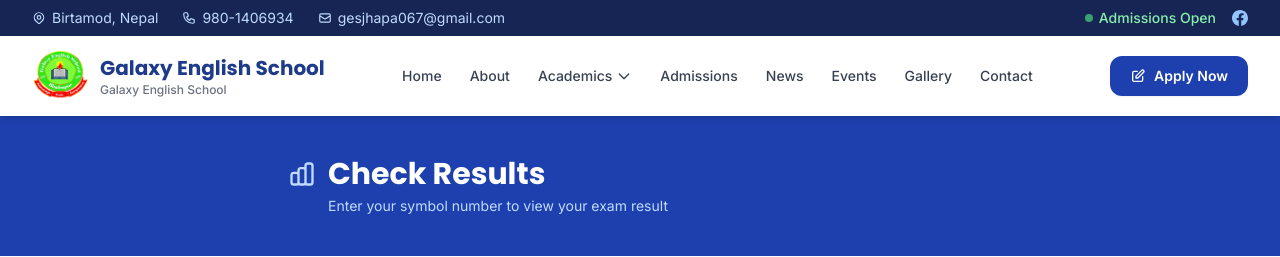
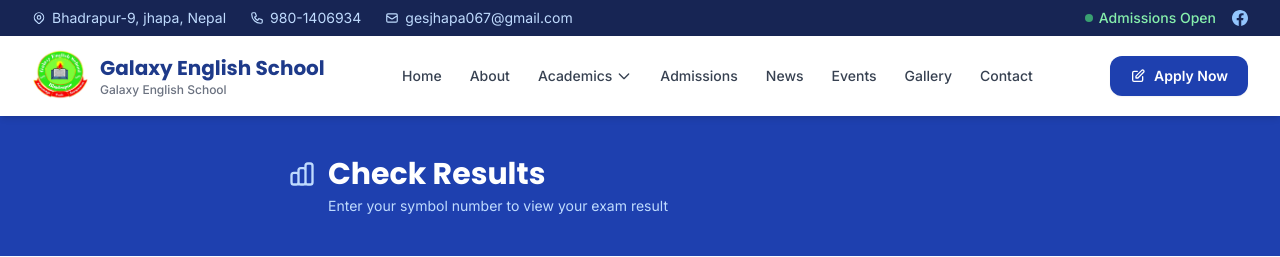
Before and after one commit to simon2sy/school, a Django app: page /results/ in a window 1280 px wide. Shown: the top 257 px of the page. Run offline with Django 5.2, Linux system fonts and the light colour scheme; data comes from the database, SQL or seed files in the repository; some libraries are stand-ins or nearby versions.

Commit message:
Changesss

```diff
--- /dev/null
+++ b/static/js/main.js
@@ -0,0 +1,73 @@
+/* Amity School - main.js
+ * Global site behavior.
+ *
+ * Primary responsibility: power the mobile navigation (hamburger) menu.
+ * The desktop nav is shown with `lg:flex` / `lg:hidden`, so this script only
+ * needs to toggle the `hidden` class on the mobile menu below the `lg` breakpoint.
+ */
+(function () {
+    'use strict';
+
+    document.addEventListener('DOMContentLoaded', function () {
+        var menuBtn = document.getElementById('mobile-menu-btn');
+        var mobileMenu = document.getElementById('mobile-menu');
+        var hamburgerIcon = document.getElementById('hamburger-icon');
+        var closeIcon = document.getElementById('close-icon');
+
+        if (!menuBtn || !mobileMenu) {
+            return;
+        }
+
+        var closeMenu = function () {
+            mobileMenu.classList.add('hidden');
+            if (hamburgerIcon) hamburgerIcon.classList.remove('hidden');
+            if (closeIcon) closeIcon.classList.add('hidden');
+            menuBtn.setAttribute('aria-expanded', 'false');
+        };
+
+        var openMenu = function () {
+            mobileMenu.classList.remove('hidden');
+            if (hamburgerIcon) hamburgerIcon.classList.add('hidden');
+            if (closeIcon) closeIcon.classList.remove('hidden');
+            menuBtn.setAttribute('aria-expanded', 'true');
+        };
+
+        var toggleMenu = function () {
+            if (mobileMenu.classList.contains('hidden')) {
+                openMenu();
+            } else {
+                closeMenu();
+            }
+        };
+
+        // Toggle on hamburger click.
+        menuBtn.addEventListener('click', function (event) {
+            event.stopPropagation();
+            toggleMenu();
+        });
+
+        // Close the menu when any link inside it is tapped.
+        var links = mobileMenu.querySelectorAll('a');
+        Array.prototype.forEach.call(links, function (link) {
+            link.addEventListener('click', function () {
+                closeMenu();
+            });
+        });
+
+        // Close when the viewport grows to desktop (>= lg breakpoint).
+        window.addEventListener('resize', function () {
+            if (window.innerWidth >= 1024) {
+                closeMenu();
+            }
+        });
+
+        // Close when clicking anywhere outside the menu.
+        document.addEventListener('click', function (event) {
+            if (!mobileMenu.classList.contains('hidden')) {
+                if (!mobileMenu.contains(event.target) && !menuBtn.contains(event.target)) {
+                    closeMenu();
+                }
+            }
+        });
+    });
+})();
--- a/templates/base.html
+++ b/templates/base.html
@@ -6,16 +6,16 @@
     <meta http-equiv="X-UA-Compatible" content="IE=edge" />
 
     {# SEO Meta Tags #}
-    <title>{% block title %}{{ page_title|default:"Amity College - Birtamod, Nepal" }}{% endblock %}</title>
-    <meta name="description" content="{% block meta_description %}{{ meta_description|default:"Amity College, Birtamod, Nepal - Providing quality education under Amity Education Foundation." }}{% endblock %}" />
-    <meta name="keywords" content="{% block meta_keywords %}Amity College, Birtamod, Nepal, Higher Secondary School, Education, +2 Science, +2 Management{% endblock %}" />
-    <meta name="author" content="{{ school_settings.school_name|default:'Amity College' }}" />
+    <title>{% block title %}{{ page_title|default:"Amity College - Bhadrapur-9, jhapa, Nepal" }}{% endblock %}</title>
+    <meta name="description" content="{% block meta_description %}{{ meta_description|default:"Galaxy English School, Bhadrapur-9, jhapa, Nepal - Providing quality education under Amity Education Foundation." }}{% endblock %}" />
+    <meta name="keywords" content="{% block meta_keywords %}Galaxy English School, Bhadrapur-9, jhapa, Nepal, Higher Secondary School, Education, +2 Science, +2 Management{% endblock %}" />
+    <meta name="author" content="{{ school_settings.school_name|default:'Galaxy English School' }}" />
     <link rel="canonical" href="{{ request.build_absolute_uri }}" />
 
     {# Open Graph #}
     <meta property="og:type" content="website" />
-    <meta property="og:title" content="{% block og_title %}{{ page_title|default:"Amity College - Birtamod, Nepal" }}{% endblock %}" />
-    <meta property="og:description" content="{% block og_description %}{{ meta_description|default:"Amity College, Birtamod, Nepal." }}{% endblock %}" />
+    <meta property="og:title" content="{% block og_title %}{{ page_title|default:"Galaxy English School, Bhadrapur-9, jhapa, Nepal" }}{% endblock %}" />
+    <meta property="og:description" content="{% block og_description %}{{ meta_description|default:"Galaxy English School, Bhadrapur-9, jhapa, Nepal." }}{% endblock %}" />
     <meta property="og:url" content="{{ request.build_absolute_uri }}" />
     <meta property="og:site_name" content="{{ school_settings.school_name|default:'Amity College' }}" />
     {% block og_image %}
@@ -106,14 +106,14 @@
         "@context": "https://schema.org",
         "@type": "EducationalOrganization",
         "name": "{{ school_settings.school_name|default:'Amity College' }}",
-        "alternateName": "{{ school_settings.organization_name|default:'Amity Education Foundation' }}",
-        "url": "{{ school_settings.website|default:'https://www.amity.edu.np' }}",
+        "alternateName": "{{ school_settings.organization_name|default:'Galaxy English School' }}",
+        "url": "{{ school_settings.website|default:'https://www.ami.edu.np' }}",
         "logo": "{% if school_settings.logo %}{{ request.scheme }}://{{ request.get_host }}{{ school_settings.logo.url }}{% endif %}",
-        "description": "{{ school_settings.about|default:'Quality education in Birtamod, Nepal' }}",
+        "description": "{{ school_settings.about|default:'Quality education in Galaxy English School, Bhadrapur-9, jhapa,, Nepal' }}",
         "address": {
             "@type": "PostalAddress",
-            "streetAddress": "123 Amity Road",
-            "addressLocality": "Birtamod",
+            "streetAddress": "Daijhan road",
+            "addressLocality": "Bhadrapur-9",
             "postalCode": "57204",
             "addressCountry": "NP"
         },
--- a/templates/components/navbar.html
+++ b/templates/components/navbar.html
@@ -3,7 +3,7 @@
         <div class="flex items-center justify-between h-16 lg:h-20">
 
             {# Logo #}
-            <a href="{% url 'core:home' %}" class="flex items-center gap-3 flex-shrink-0" aria-label="{{ school_settings.school_name|default:'Amity College' }} Home">
+            <a href="{% url 'core:home' %}" class="flex items-center gap-3 min-w-0" aria-label="{{ school_settings.school_name|default:'Amity College' }} Home">
                 {% if school_settings.logo %}
                 <img src="{{ school_settings.logo.url }}"
                      alt="{{ school_settings.school_name }} Logo"
@@ -17,11 +17,11 @@
                     </svg>
                 </div>
                 {% endif %}
-                <div class="hidden sm:block">
-                    <div class="text-lg lg:text-xl font-bold text-primary-800 font-heading leading-tight">
+                <div class="min-w-0 flex-1">
+                    <div class="text-sm sm:text-lg lg:text-xl font-bold text-primary-800 font-heading leading-tight truncate">
                         {{ school_settings.school_name|default:"Amity College" }}
                     </div>
-                    <div class="text-xs text-gray-500 font-medium">
+                    <div class="text-[10px] sm:text-xs text-gray-500 font-medium truncate">
                         {{ school_settings.organization_name|default:"Amity Education Foundation" }}
                     </div>
                 </div>
--- a/templates/components/top_bar.html
+++ b/templates/components/top_bar.html
@@ -8,7 +8,7 @@
                         <path stroke-linecap="round" stroke-linejoin="round" stroke-width="2" d="M17.657 16.657L13.414 20.9a1.998 1.998 0 01-2.827 0l-4.244-4.243a8 8 0 1111.314 0z"/>
                         <path stroke-linecap="round" stroke-linejoin="round" stroke-width="2" d="M15 11a3 3 0 11-6 0 3 3 0 016 0z"/>
                     </svg>
-                    <span>Birtamod, Nepal</span>
+                    <span>Bhadrapur-9, jhapa, Nepal</span>
                 </div>
                 {# Phone #}
                 <a href="tel:{{ school_settings.phone|default:'023-542762' }}" class="flex items-center gap-1.5 text-blue-200 hover:text-white transition-colors">
```
